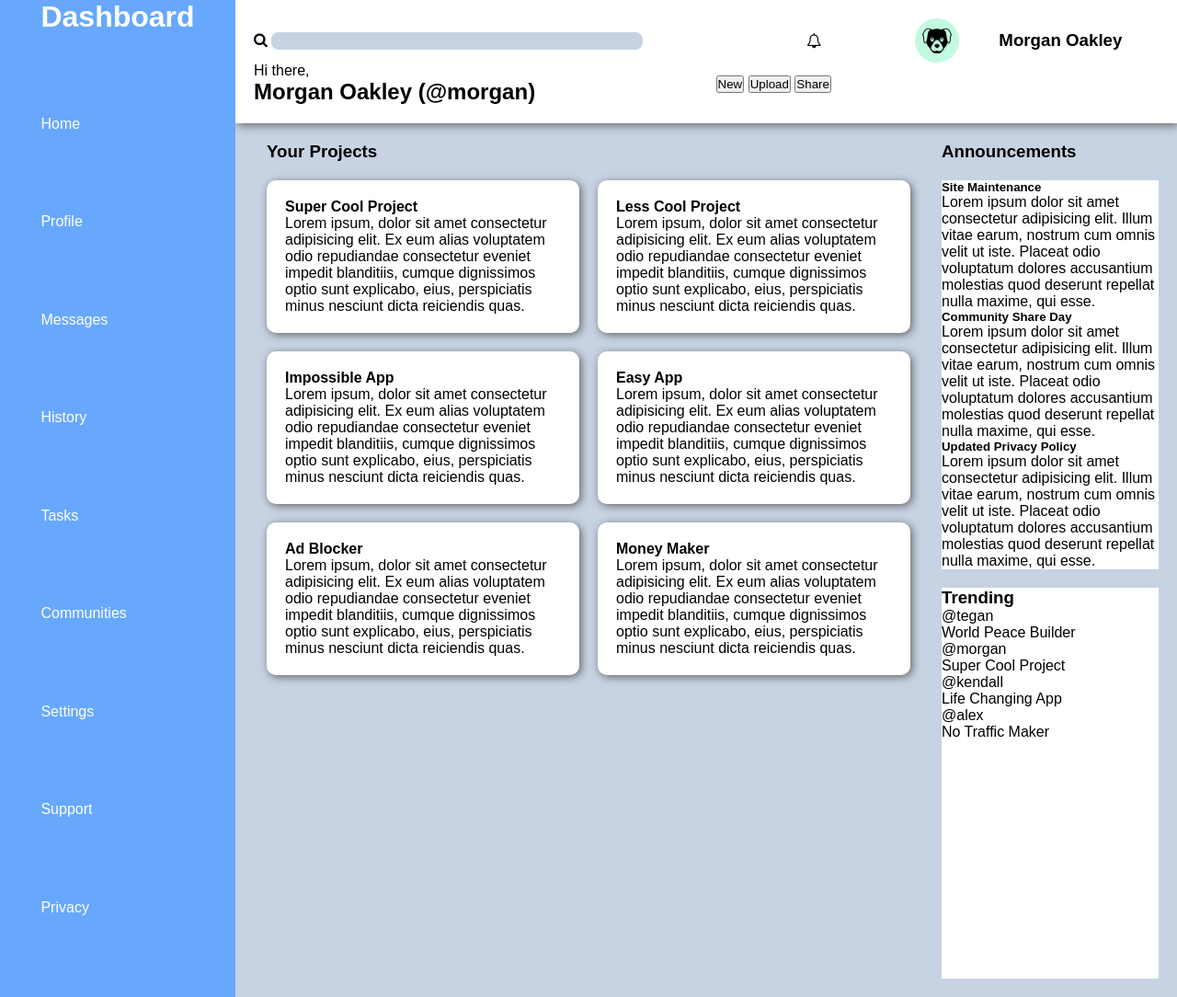
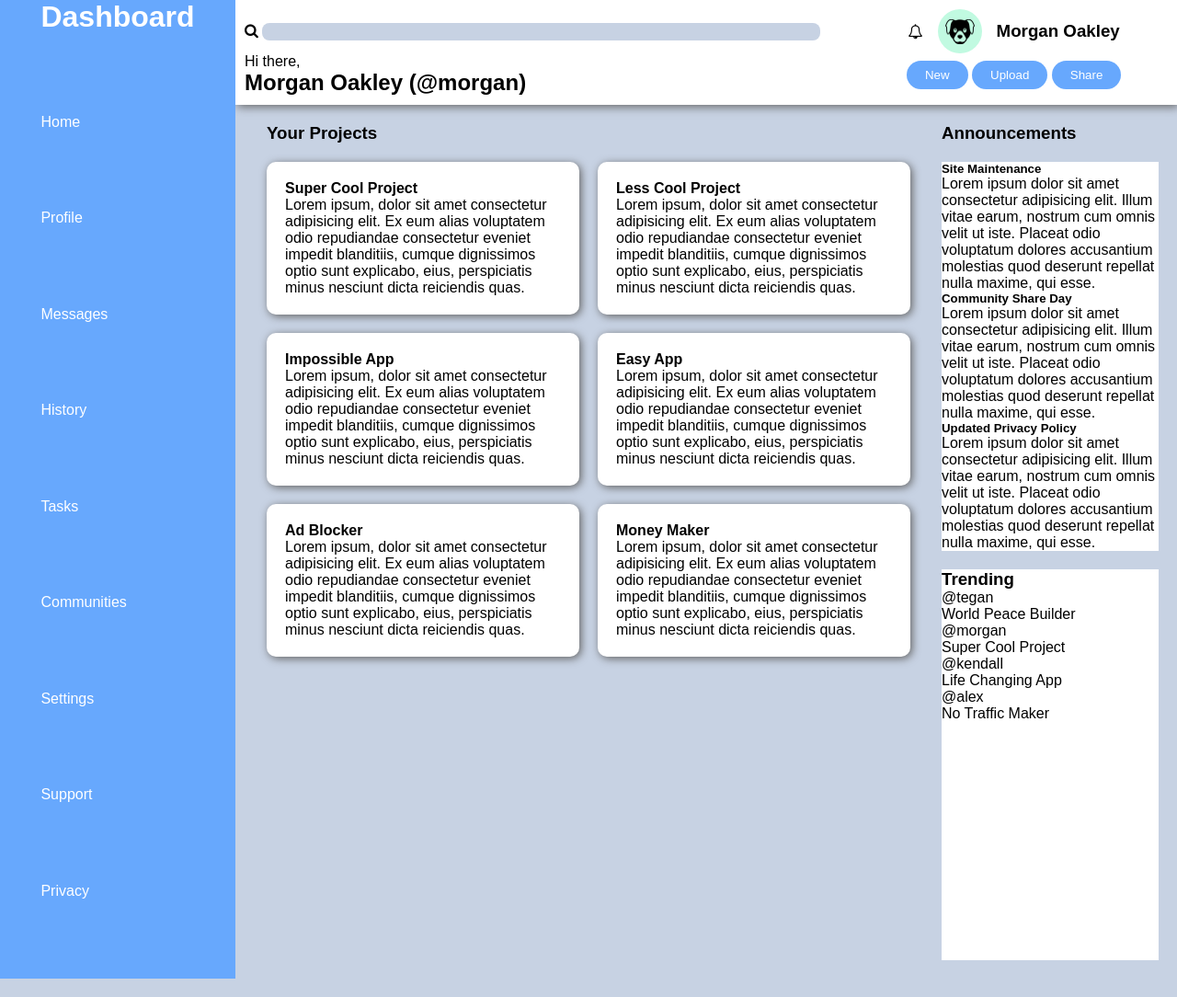
Before and after one commit to thomasxcarney/Admin-dashboard, a plain HTML site: page index.html in a window 1280 px wide. Shown: the whole page at 92% size. Drawn offline with Linux system fonts and the light colour scheme.

Commit message:
Style buttons in header

```diff
--- a/styles.css
+++ b/styles.css
@@ -2,6 +2,7 @@
     padding: 0;
     margin: 0;
     font-family: Arial, Helvetica, sans-serif;
+    --main-blue-bg:rgb(103, 168, 253);
 }
 
 body {
@@ -12,7 +13,7 @@ body {
 
 .sidebar {
     grid-row: 1 / 3;
-    background-color: rgb(103, 168, 253);
+    background-color: var(--main-blue-bg);
     display: grid;
     justify-content: center;
     color: white;
@@ -59,9 +60,10 @@ body {
     grid-column: 2;
     grid-row: 1;
     display: grid;
+    grid-template-columns: 2fr 1fr;
     box-shadow: 2px 2px 10px rgb(99, 99, 99);
     background-color: white;
-    padding: 20px;
+    padding: 10px;
     align-items: center;
 }
 
@@ -70,7 +72,7 @@ body {
     border: none;
     border-radius: 8px;
     padding: 2px;
-    width: 400px;
+    width: 90%
 }
 
 .notifications-container {
@@ -78,10 +80,11 @@ body {
     justify-self: center;
     text-align: center;
     display: grid;
-    grid-template-columns: 1fr 1fr 1fr;
+    grid-template-columns: min-content min-content 1fr;
+    gap: 1rem;
     grid-template-rows: 1fr;
-    justify-items: center;
     align-items: center;
+    white-space: nowrap
 }
 
 .notifications-container img {
@@ -97,6 +100,7 @@ body {
     background-color: rgb(193, 250, 225);
     border-radius: 50%;
     text-align: center;
+    justify-self: center;
 }
 
 .notifications-container h3 {
@@ -104,7 +108,15 @@ body {
 }
 
 .button-container {
+    justify-self: center;
+}
 
+.button-container button{
+    background-color: var(--main-blue-bg);
+    color: white;
+    border-style: none;
+    padding: 8px 20px;
+    border-radius: 20px;
 }
 
 .card {
@@ -114,7 +126,3 @@ body {
     border-radius: 10px;
     box-shadow: 2px 2px 10px rgb(99, 99, 99);
 }
-
-h3 {
-    display: inline-block;
-}
```
